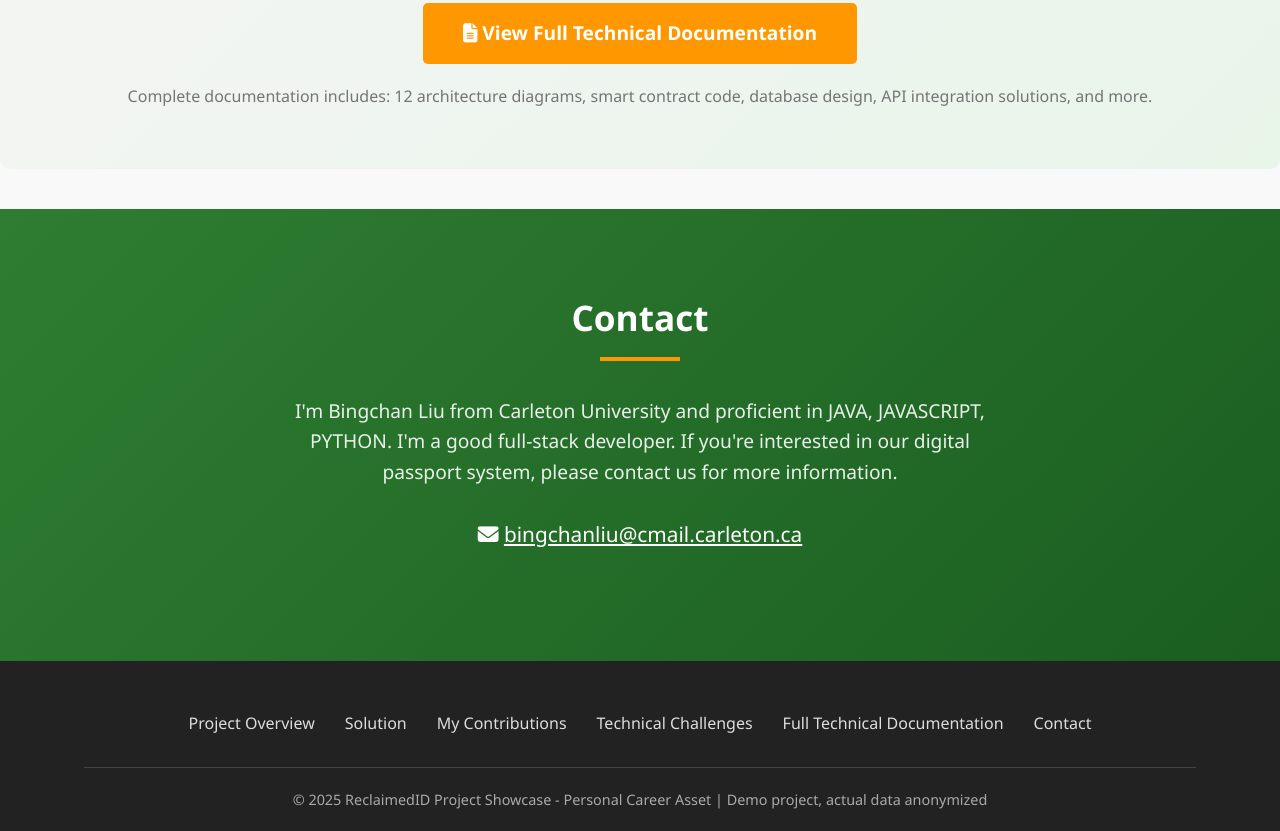
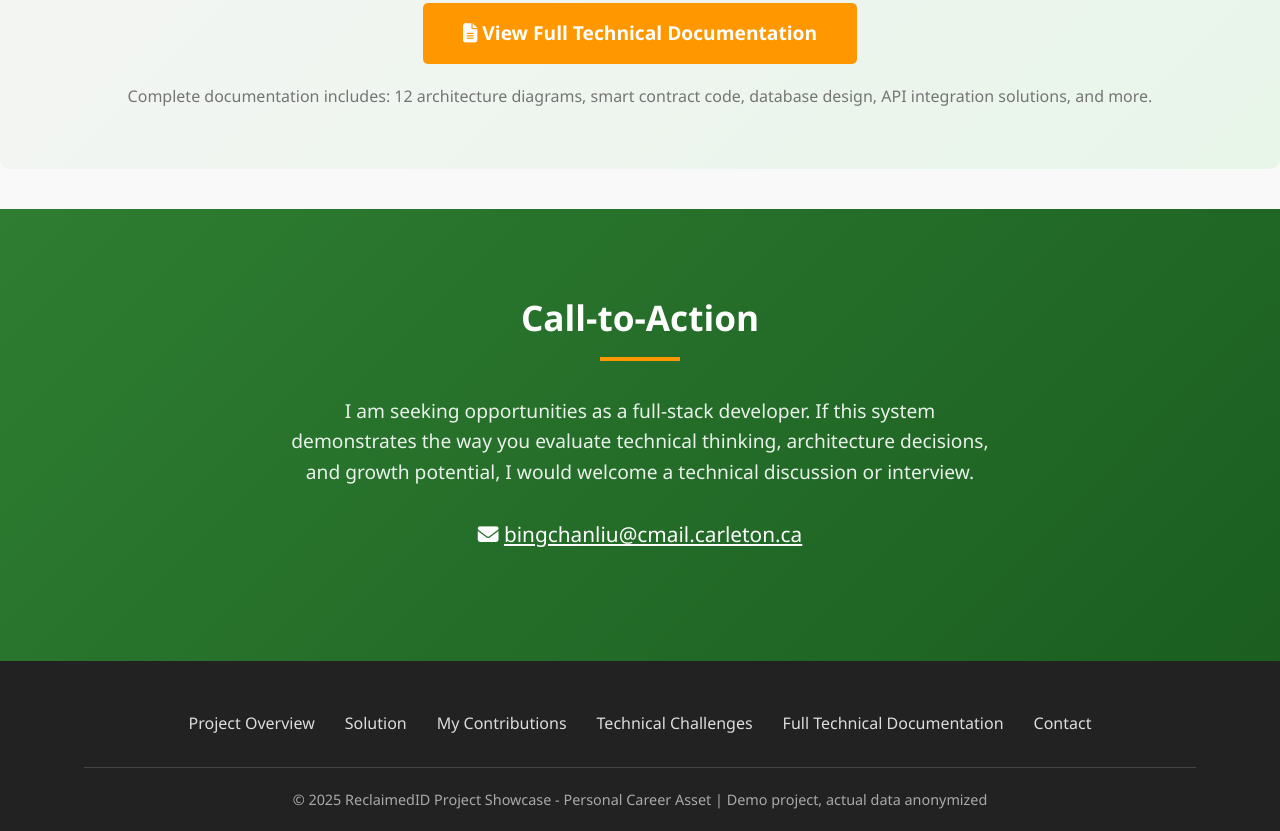
Before and after one commit to bingchliu/ReclaimedID_System, a plain HTML site: page index.html in a window 1280 px wide. Shown: the part 6664-7495 px from the top of the page. Drawn offline with Linux system fonts and the light colour scheme.

Commit message:
Add files via upload

```diff
--- a/index.html
+++ b/index.html
@@ -784,9 +784,9 @@
     <!-- Contact -->
     <section id="contact" class="contact-section">
         <div class="container">
-            <h2 class="section-title">Contact</h2>
+            <h2 class="section-title">Call-to-Action</h2>
             <p style="max-width: 700px; margin: 0 auto 30px; font-size: 1.2rem; opacity: 0.9;">
-                I'm Bingchan Liu from Carleton University and proficient in JAVA, JAVASCRIPT, PYTHON. I'm a good full-stack developer. If you're interested in our digital passport system, please contact us for more information.
+                I am seeking opportunities as a full-stack developer. If this system demonstrates the way you evaluate technical thinking, architecture decisions, and growth potential, I would welcome a technical discussion or interview.
             </p>
 
             <div style="font-size: 1.3rem; margin-bottom: 30px;">
```
